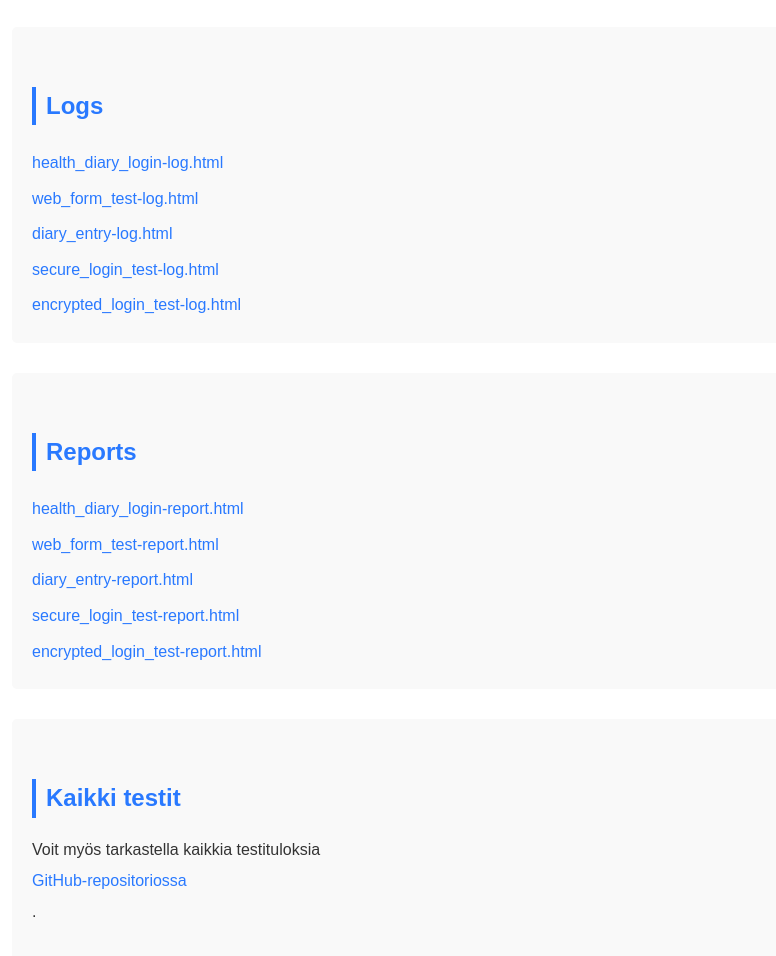
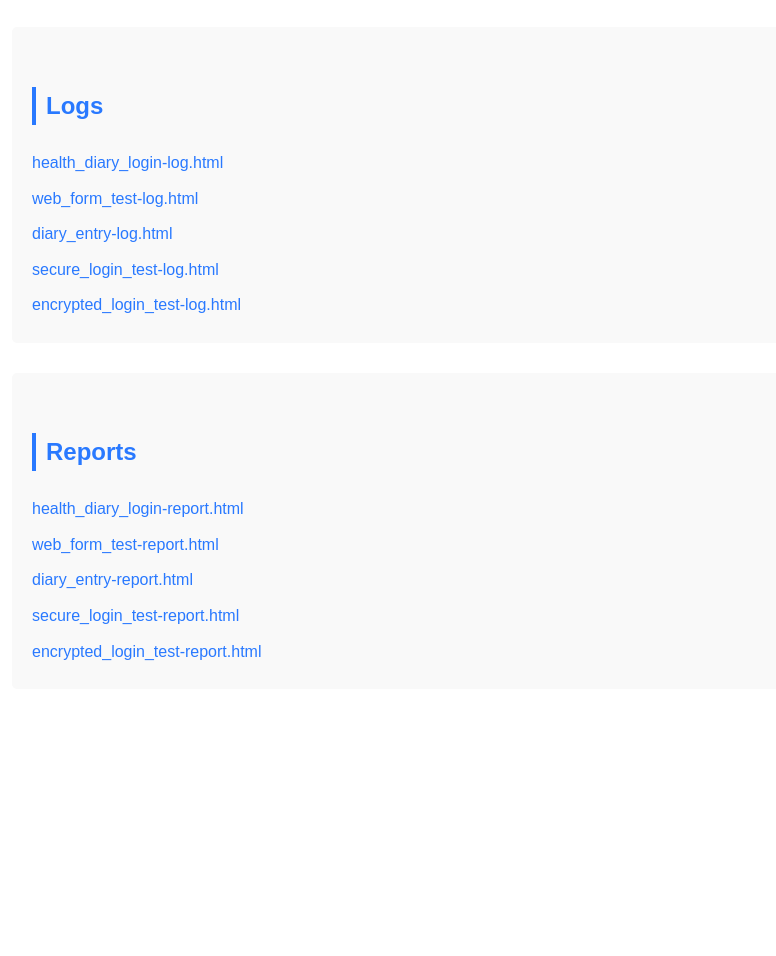
Before and after one commit to Jespesa/jespesa.github.io, a plain HTML site: page index.html in a window 1280 px wide. Shown: the part 108-1064 px from the top of the page, without its empty margins (128-904 px from the left). After the commit the page ends 847 px from the top, so only its background shows below. Drawn offline with Linux system fonts and the light colour scheme.

Commit message:
Update index.html

```diff
--- a/index.html
+++ b/index.html
@@ -71,10 +71,5 @@
             <a href="https://github.com/Jespesa/hyte-backend-exercises/blob/ohjelmistotestaus/tests/outputs/encrypted_login_test-report.html" target="_blank">encrypted_login_test-report.html</a>
         </div>
     </div>
-
-    <div class="section">
-        <h2>Kaikki testit</h2>
-        <p>Voit myös tarkastella kaikkia testituloksia <a href="https://github.com/Jespesa/hyte-backend-exercises/tree/ohjelmistotestaus/tests/outputs" target="_blank">GitHub-repositoriossa</a>.</p>
-    </div>
 </body>
 </html>
```
